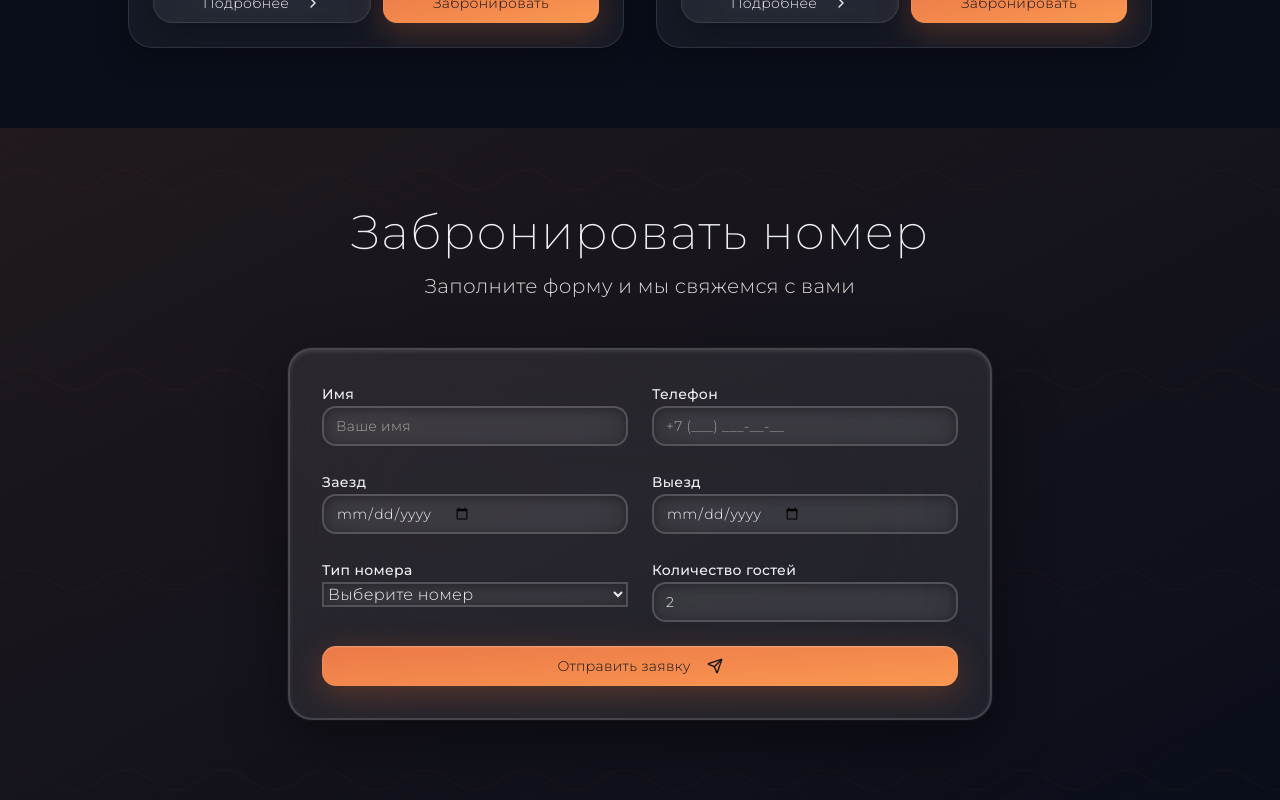
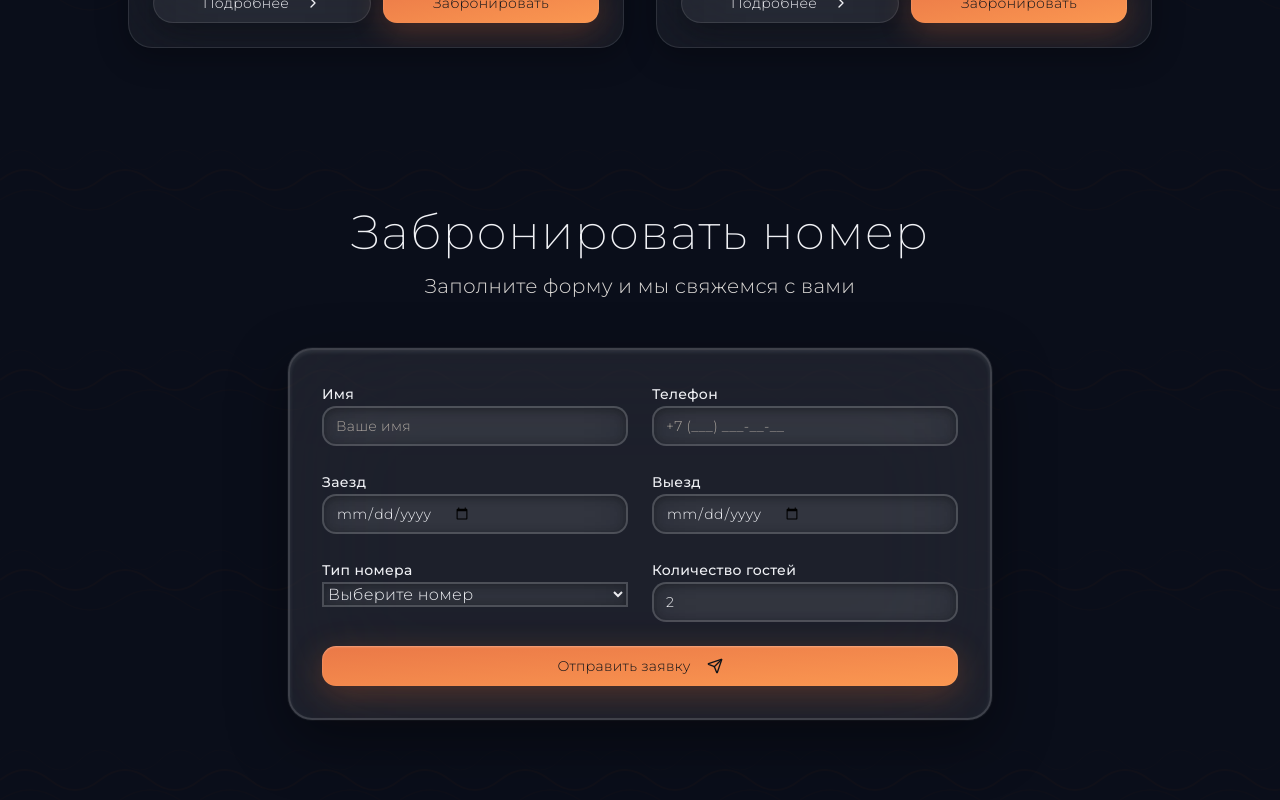
Before and after one commit to pr-poehali-dev/modern-glass-tourism, a React (Vite) app: page / in a window 1280 px wide. Shown: the part 1320-2120 px from the top of the page. Built offline with nearby package versions, Linux system fonts and the light colour scheme.

Commit message:
Унифицирован фон блока бронирования

```diff
--- a/src/components/sections/BookingSection.tsx
+++ b/src/components/sections/BookingSection.tsx
@@ -20,7 +20,7 @@ interface BookingSectionProps {
 
 export default function BookingSection({ bookingData, onBookingChange }: BookingSectionProps) {
   return (
-    <section id="booking" className="py-20 px-4 bg-gradient-to-br from-burnt-orange/10 to-transparent">
+    <section id="booking" className="py-20 px-4">
       <div className="container mx-auto max-w-3xl">
         <div className="text-center mb-12">
           <h2 className="text-4xl lg:text-5xl font-extralight text-deep-gray mb-4 tracking-wide">
```
